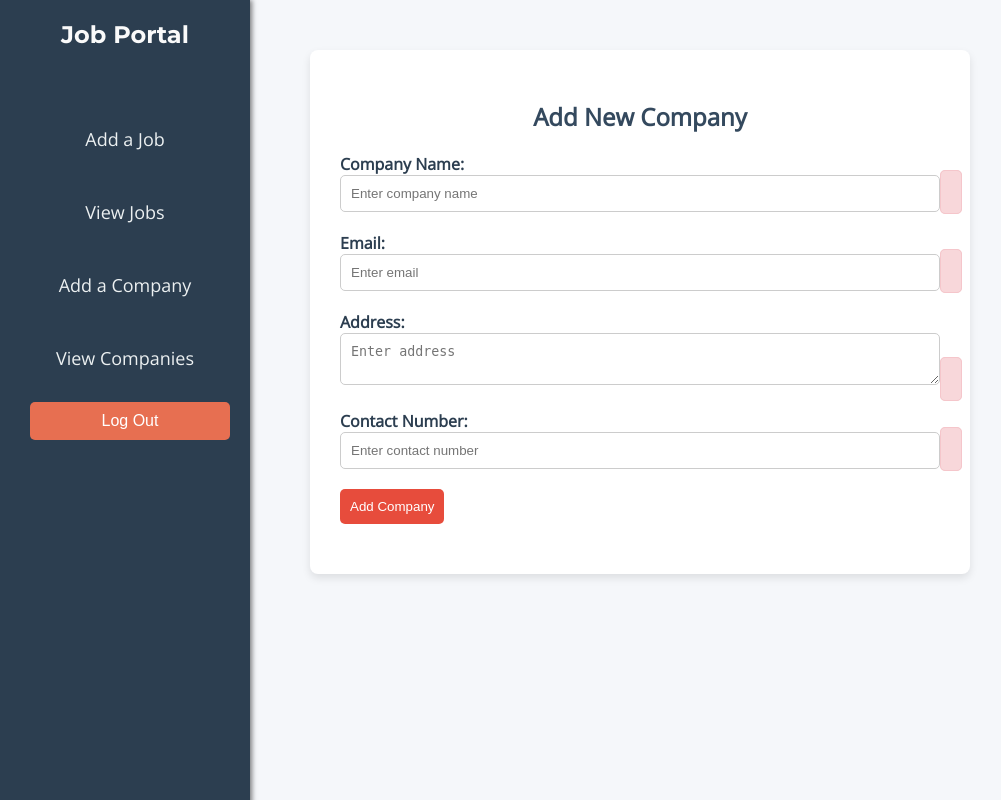
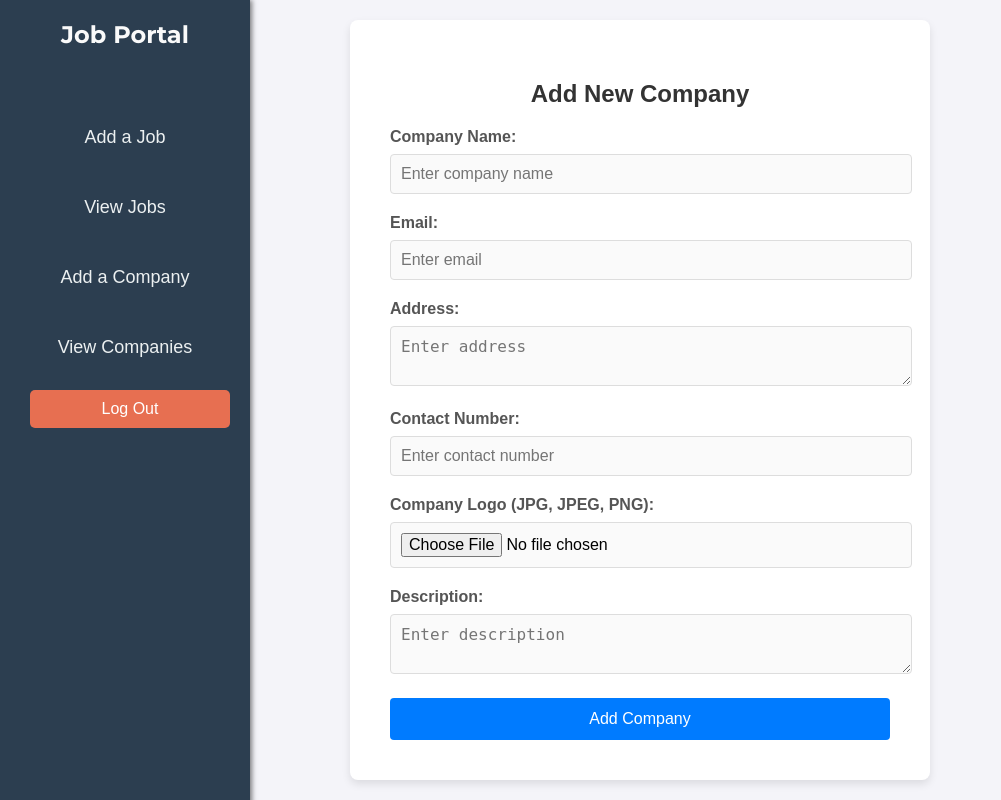
Before and after one commit to YeharaDananjaya/Project-07---Job-Portal, a PHP site: page /add_company.php in a window 1280 px wide. Shown: the whole page, without its empty margins (0-1001 px from the left). Run offline with PHP 8.4, Linux system fonts and the light colour scheme; a user stored in the database is signed in.

Commit message:
commit 06

```diff
--- a/src/add_company.php
+++ b/src/add_company.php
@@ -10,12 +10,37 @@ $success = '';
 $error = '';
 
 // Handle company addition logic
-if ($_SERVER['REQUEST_METHOD'] == 'POST' && !isset($_POST['logout']))  {
+if ($_SERVER['REQUEST_METHOD'] == 'POST' && !isset($_POST['logout'])) {
     // Sanitize and validate inputs
     $company_name = filter_input(INPUT_POST, 'company_name', FILTER_SANITIZE_STRING);
     $email = filter_input(INPUT_POST, 'email', FILTER_SANITIZE_EMAIL);
     $address = filter_input(INPUT_POST, 'address', FILTER_SANITIZE_STRING);
     $contact_number = filter_input(INPUT_POST, 'contact_number', FILTER_SANITIZE_STRING);
+    $description = filter_input(INPUT_POST, 'description', FILTER_SANITIZE_STRING);
+    $logo_path = '';
+
+    // Handle file upload for logo
+    if (isset($_FILES['logo']) && $_FILES['logo']['error'] === UPLOAD_ERR_OK) {
+        $fileTmpPath = $_FILES['logo']['tmp_name'];
+        $fileName = $_FILES['logo']['name'];
+        $fileSize = $_FILES['logo']['size'];
+        $fileType = $_FILES['logo']['type'];
+        $fileExtension = strtolower(pathinfo($fileName, PATHINFO_EXTENSION));
+        $allowedExtensions = ['jpg', 'jpeg', 'png'];
+
+        // Validate file extension
+        if (in_array($fileExtension, $allowedExtensions)) {
+            $uploadFileDir = 'uploads/';
+            $logo_path = $uploadFileDir . uniqid() . '.' . $fileExtension;
+
+            // Move file to upload directory
+            if (!move_uploaded_file($fileTmpPath, $logo_path)) {
+                $error = "There was an error moving the uploaded file.";
+            }
+        } else {
+            $error = "Invalid file format. Only JPG, JPEG, or PNG allowed.";
+        }
+    }
 
     // Check if email already exists
     $checkQuery = "SELECT * FROM companies WHERE email = ?";
@@ -28,9 +53,10 @@ if ($_SERVER['REQUEST_METHOD'] == 'POST' && !isset($_POST['logout']))  {
         $error = "Email already exists.";
     } else {
         // Insert new company into the database
-        $query = "INSERT INTO companies (company_name, email, address, contact_number) VALUES (?, ?, ?, ?)";
+        $query = "INSERT INTO companies (company_name, email, address, contact_number, logo, description)
+                  VALUES (?, ?, ?, ?, ?, ?)";
         $stmt = $con->prepare($query);
-        $stmt->bind_param("ssss", $company_name, $email, $address, $contact_number);
+        $stmt->bind_param("ssssss", $company_name, $email, $address, $contact_number, $logo_path, $description);
 
         if ($stmt->execute()) {
             // Company added successfully
@@ -53,18 +79,109 @@ include("sidebar.php");
     <meta charset="UTF-8">
     <meta name="viewport" content="width=device-width, initial-scale=1.0">
     <title>Add Company - Admin Panel</title>
-    <link rel="stylesheet" href="styles/addCompany.css"> <!-- External CSS for Add Company Form -->
+
+    <!-- Internal CSS -->
+    <style>
+        body {
+            font-family: 'Arial', sans-serif;
+            background-color: #f4f4f9;
+            margin: 0;
+            padding: 0;
+            display: flex;
+            justify-content: center;
+            align-items: center;
+            height: 100vh;
+        }
+
+        .add-company-container {
+            background-color: #ffffff;
+            padding: 40px;
+            max-width: 500px;
+            width: 100%;
+            border-radius: 8px;
+            box-shadow: 0 4px 8px rgba(0, 0, 0, 0.1);
+        }
+
+        h2 {
+            color: #333;
+            text-align: center;
+            margin-bottom: 20px;
+        }
+
+        .form-group {
+            margin-bottom: 20px;
+        }
+
+        .form-group label {
+            font-weight: bold;
+            color: #555;
+        }
+
+        .form-group input,
+        .form-group textarea {
+            width: 100%;
+            padding: 10px;
+            border: 1px solid #ddd;
+            border-radius: 4px;
+            margin-top: 8px;
+            font-size: 16px;
+            background-color: #fafafa;
+        }
+
+        .form-group input:focus,
+        .form-group textarea:focus {
+            outline: none;
+            border-color: #007bff;
+        }
+
+        .btn-submit {
+            background-color: #007bff;
+            color: white;
+            padding: 12px;
+            width: 100%;
+            border: none;
+            border-radius: 4px;
+            font-size: 16px;
+            cursor: pointer;
+        }
+
+        .btn-submit:hover {
+            background-color: #0056b3;
+        }
+
+        .success-message {
+            color: green;
+            margin-bottom: 20px;
+            font-weight: bold;
+        }
+
+        .error-message {
+            color: red;
+            margin-bottom: 20px;
+            font-weight: bold;
+        }
+
+        .error-message span {
+            font-size: 12px;
+        }
+
+        textarea {
+            resize: vertical;
+        }
+    </style>
+
     <script>
         function validateForm() {
             const companyName = document.getElementById('company_name').value;
             const email = document.getElementById('email').value;
             const address = document.getElementById('address').value;
             const contactNumber = document.getElementById('contact_number').value;
+            const logo = document.getElementById('logo').value;
 
             let isValid = true;
 
             // Clear previous error messages
-            document.querySelectorAll('.error-message').forEach((elem) => {
+            document.querySelectorAll('.error-message span').forEach((elem) => {
                 elem.innerText = '';
             });
 
@@ -88,8 +205,15 @@ include("sidebar.php");
             }
 
             // Validate Contact Number
-            if (contactNumber.trim() === '') {
-                document.getElementById('contact_number-error').innerText = 'Contact number is required.';
+            const phoneRegex = /^\d{10}$/; // Change the regex pattern according to your requirement
+            if (!phoneRegex.test(contactNumber)) {
+                document.getElementById('contact_number-error').innerText = 'Contact number must be 10 digits.';
+                isValid = false;
+            }
+
+            // Validate Logo File (optional)
+            if (logo && !logo.match(/\.(jpg|jpeg|png)$/i)) {
+                document.getElementById('logo-error').innerText = 'Only JPG, JPEG, or PNG files are allowed.';
                 isValid = false;
             }
 
@@ -108,30 +232,39 @@ include("sidebar.php");
             <div class="error-message"><?php echo $error; ?></div>
         <?php endif; ?>
 
-        <form action="" method="POST" class="add-company-form" onsubmit="return validateForm()">
+        <form action="" method="POST" class="add-company-form" enctype="multipart/form-data" onsubmit="return validateForm()">
             <div class="form-group">
                 <label for="company_name">Company Name:</label>
                 <input type="text" id="company_name" name="company_name" placeholder="Enter company name" required>
-                <span class="error-message" id="company_name-error"></span>
+                <span class="error-message"><span id="company_name-error"></span></span>
             </div>
             <div class="form-group">
                 <label for="email">Email:</label>
                 <input type="email" id="email" name="email" placeholder="Enter email" required>
-                <span class="error-message" id="email-error"></span>
+                <span class="error-message"><span id="email-error"></span></span>
             </div>
             <div class="form-group">
                 <label for="address">Address:</label>
                 <textarea id="address" name="address" placeholder="Enter address" required></textarea>
-                <span class="error-message" id="address-error"></span>
+                <span class="error-message"><span id="address-error"></span></span>
             </div>
             <div class="form-group">
-                <label for="contact_number">Contact Number:</label>
-                <input type="text" id="contact_number" name="contact_number" placeholder="Enter contact number" required>
-                <span class="error-message" id="contact_number-error"></span>
+    <label for="contact_number">Contact Number:</label>
+    <input type="tel" id="contact_number" name="contact_number" placeholder="Enter contact number" required oninput="this.value = this.value.replace(/[^0-9]/g, '')">
+    <span class="error-message"><span id="contact_number-error"></span></span>
+</div>
+
+            <div class="form-group">
+                <label for="logo">Company Logo (JPG, JPEG, PNG):</label>
+                <input type="file" id="logo" name="logo">
+                <span class="error-message"><span id="logo-error"></span></span>
             </div>
             <div class="form-group">
-                <button type="submit" class="btn-submit">Add Company</button>
+                <label for="description">Description:</label>
+                <textarea id="description" name="description" placeholder="Enter description" required></textarea>
             </div>
+            <button type="submit" class="btn-submit">Add Company</button>
+
         </form>
     </div>
 </body>
--- a/src/database/job_portal.sql
+++ b/src/database/job_portal.sql
@@ -154,4 +154,9 @@ INSERT INTO `feedbacks` (`user_id`, `company_id`, `rating`, `comments`) VALUES
 
 -- --------------------------------------------------------
 
+ALTER TABLE `companies`
+ADD COLUMN `logo` VARCHAR(255) DEFAULT NULL AFTER `contact_number`,
+ADD COLUMN `description` TEXT DEFAULT NULL AFTER `logo`;
+
+
 COMMIT;
```
Also changed, not shown: src/login.php (+13 -8 lines), 4 other files.
